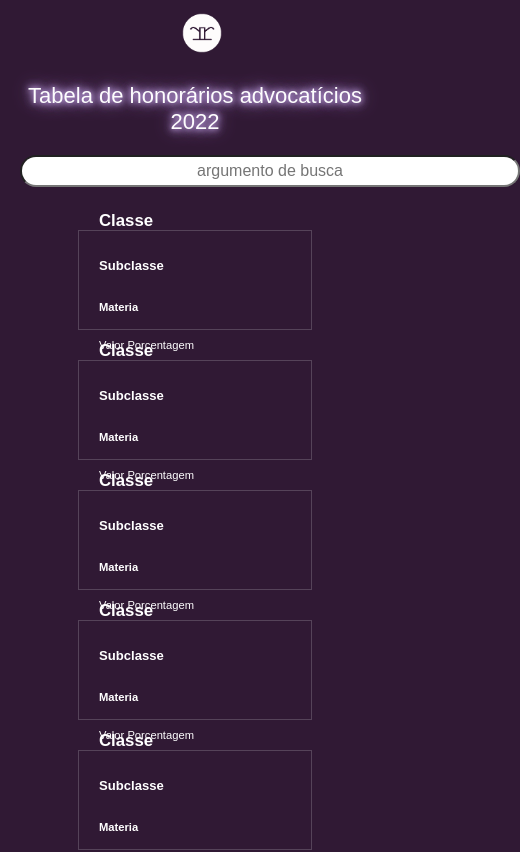
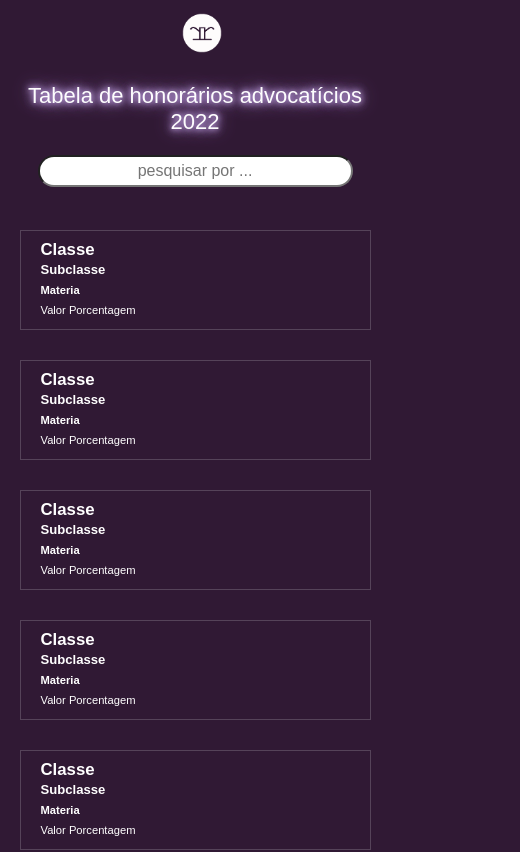
Before and after one commit to rodneyrinaldi/legalfees-web, a Next.js app: page / in a window 390 px wide. Shown: the top 852 px of the page, 520 px wide, since content can reach past the window. Built offline with nearby package versions, Linux system fonts and the light colour scheme.

Commit message:
styling pages

```diff
--- a/pages/index.js
+++ b/pages/index.js
@@ -20,7 +20,7 @@ export default function LegalFees() {
           <h1 className={styles.stickycontenttitle}>
             Tabela de honorários advocatícios <span>2022</span>
           </h1>
-          <input type="text" placeholder="argumento de busca" />
+          <input type="text" placeholder="pesquisar por ..." />
         </section>
 
         <a href="">
--- a/styles/index.module.css
+++ b/styles/index.module.css
@@ -76,22 +76,42 @@
   box-shadow: 0 1px 4px rgba(234, 232, 234, 0.5),
     0 0 40px rgba(0, 0, 0, 0.1) inset;
 }
+.placeholdercard h2 {
+  line-height: 20px;
+  margin: 0;
+  padding: 0;
+}
+.placeholdercard h3 {
+  line-height: 20px;
+  margin: 0;
+  padding: 0;
+}
+.placeholdercard h4 {
+  line-height: 20px;
+  margin: 0;
+  padding: 0;
+}
+.placeholdercard p {
+  line-height: 20px;
+  margin: 0;
+  padding: 0;
+}
 
 @media (max-width: 600px) {
-  .header {
-    width: 86vw;
+  .stickycontent {
+    width: 100%;
   }
-  .header h1 {
+  .stickycontent h1 {
   }
-  .header input {
+  .stickycontent input {
     width: 90%;
   }
 
-  .main {
-    width: 86vw;
+  .stickycontent {
+    width: 100%;
   }
 
-  .card {
-    width: 100%;
+  .placeholdercard {
+    width: 90%;
   }
 }
```
